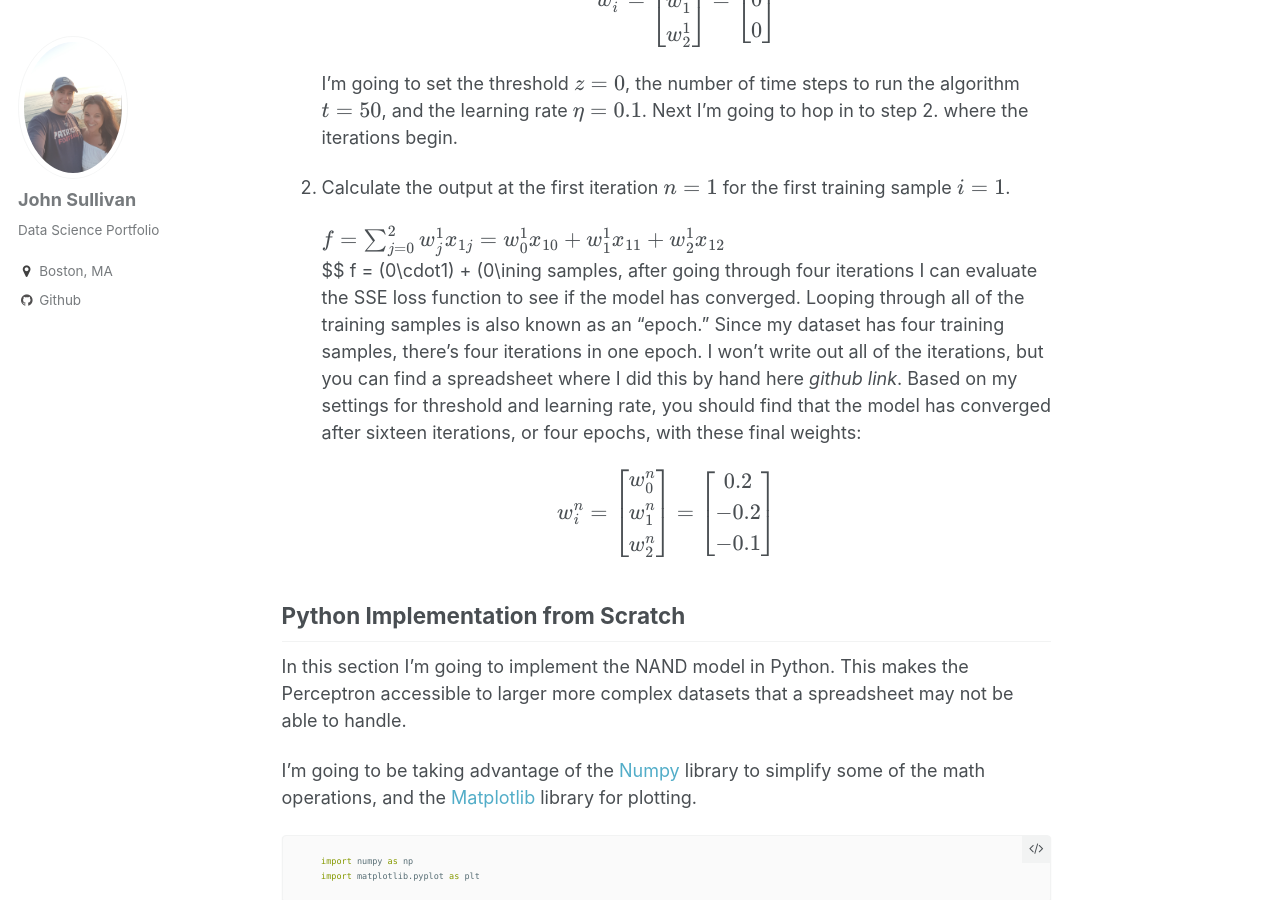
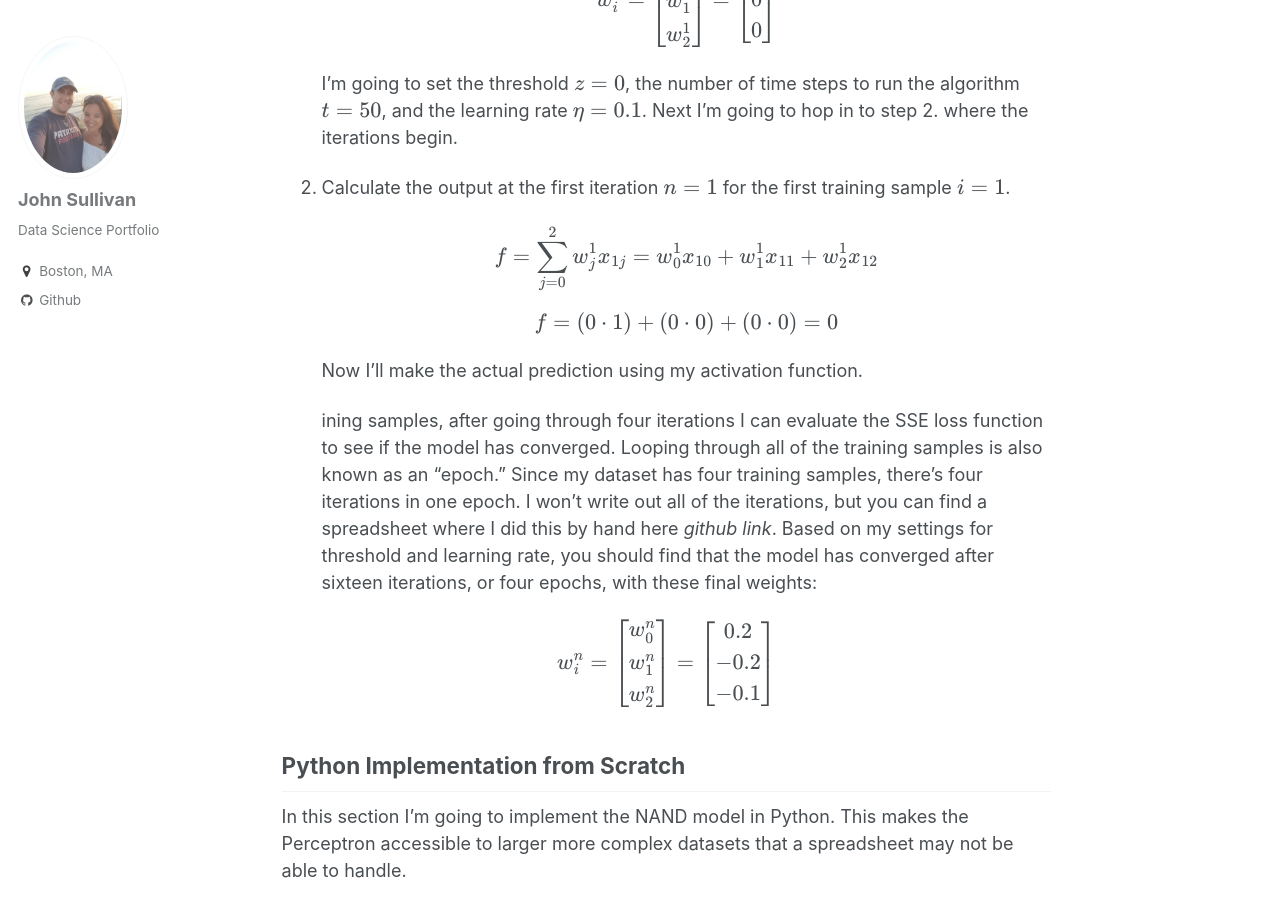
Before and after one commit to jtsulliv/jtsulliv.github.io, a Jekyll site: the page built from _posts/2017-08-16-perceptron.md, in a window 1280 px wide and 900 px high, scrolled down 5087 px. Built offline with Jekyll 4.4.1, drawn with Linux system fonts in a browser that asks for light colours; formulas are drawn with MathJax 3.

Commit message:
Update 2017-08-16-perceptron.md

```diff
--- a/_posts/2017-08-16-perceptron.md
+++ b/_posts/2017-08-16-perceptron.md
@@ -131,7 +131,12 @@ Now I'm going to start working through the algorithm outlined above, step-by-ste
 2.  Calculate the output at the first iteration $$n=1$$ for the first training sample $$i=1$$.
 
     $$ f = \sum_{j=0}^2 w^1_j x_{1j} = w^1_0 x_{10}+w^1_1 x_{11}+w^1_2 x_{12}$$
-	$$ f = (0\cdot1) + (0\ining samples, after going through four iterations I can evaluate the SSE loss function to see if the model has converged.  Looping through all of the training samples is also known as an "epoch."  Since my dataset has four training samples, there's four iterations in one epoch.  I won't write out all of the iterations, but you can find a spreadsheet where I did this by hand here *github link*.  Based on my settings for threshold and learning rate, you should find that the model has converged after sixteen iterations, or four epochs, with these final weights:
+
+	  $$ f = (0\cdot1) + (0\cdot 0) + (0\cdot 0) = 0$$
+
+    Now I'll make the actual prediction using my activation function.
+
+    ining samples, after going through four iterations I can evaluate the SSE loss function to see if the model has converged.  Looping through all of the training samples is also known as an "epoch."  Since my dataset has four training samples, there's four iterations in one epoch.  I won't write out all of the iterations, but you can find a spreadsheet where I did this by hand here *github link*.  Based on my settings for threshold and learning rate, you should find that the model has converged after sixteen iterations, or four epochs, with these final weights:
 
 $$ w^n_i = \begin{bmatrix} w^n_0\\w^n_1\\w^n_2 \end{bmatrix} = \begin{bmatrix} 0.2\\-0.2\\-0.1 \end{bmatrix} $$
 
```
